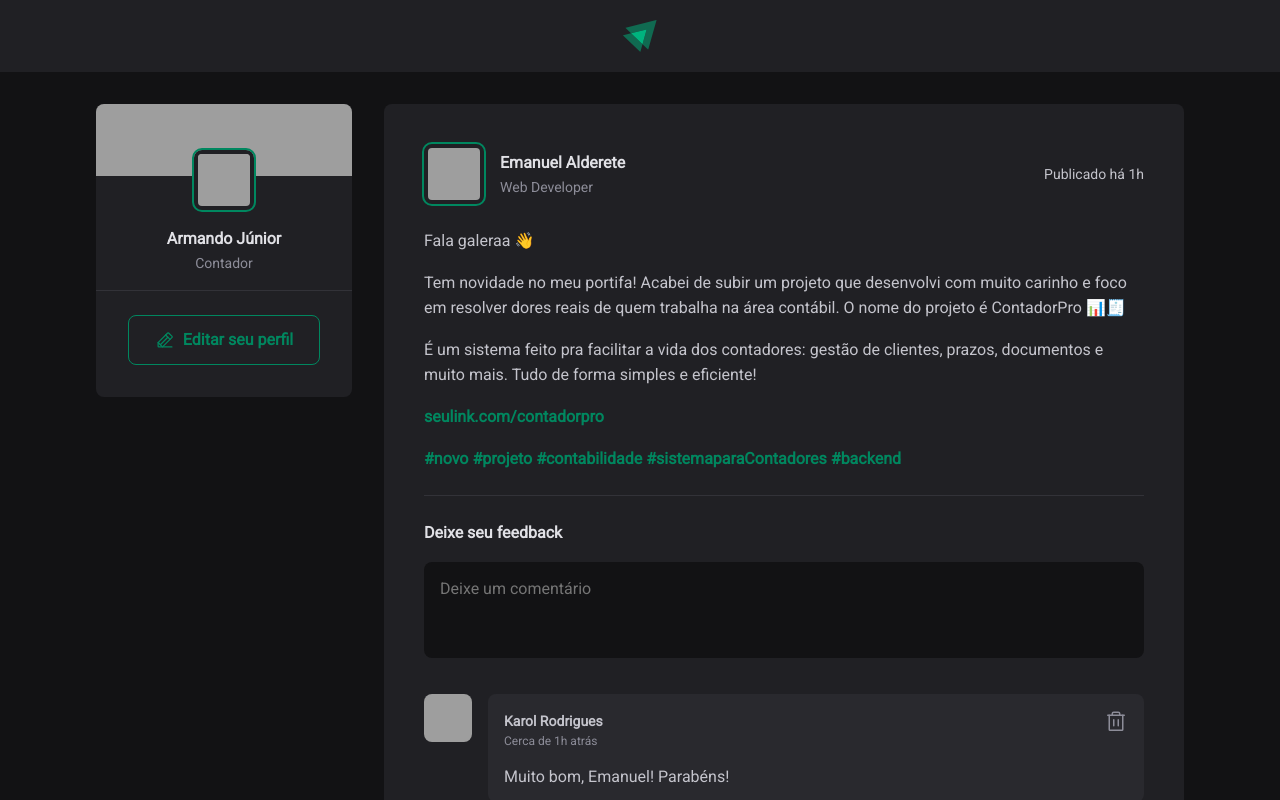
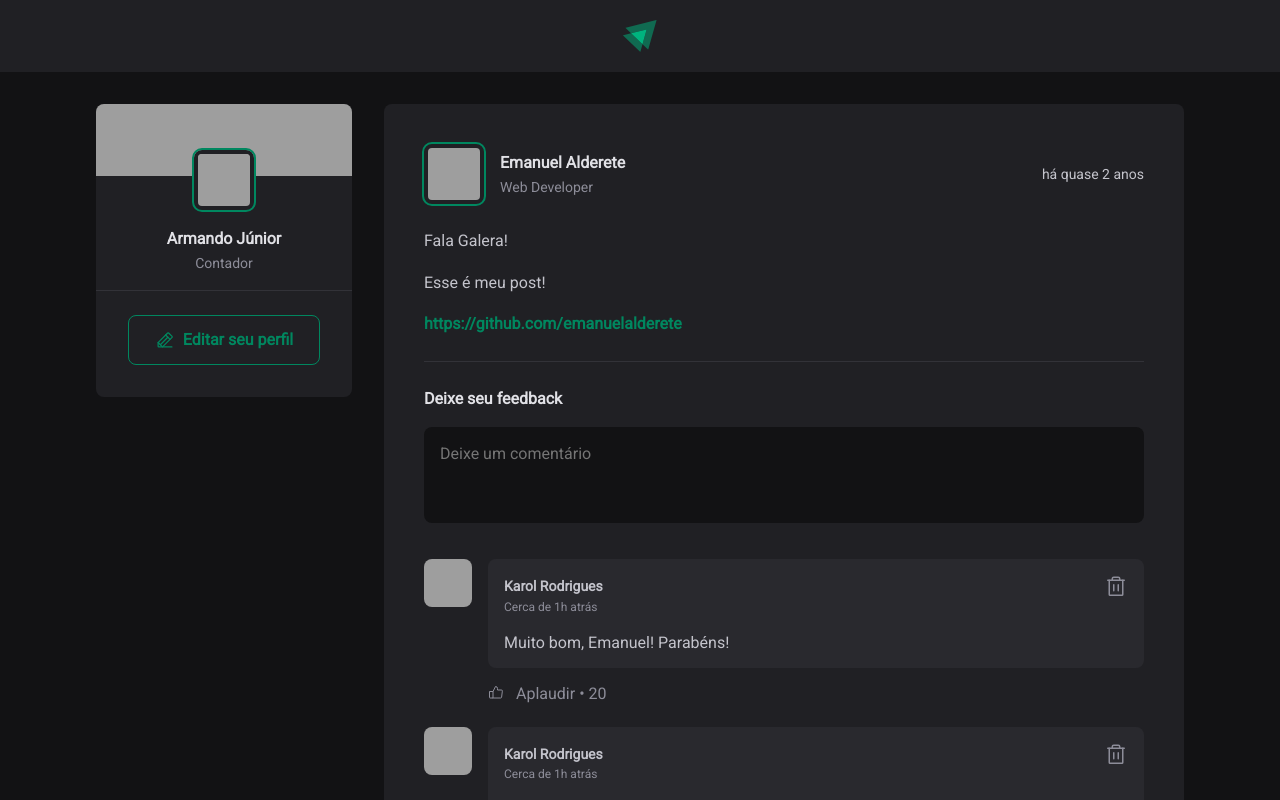
Before and after one commit to EmanuelAlderete/fundamentos-react, a React (Vite) app: page / in a window 1280 px wide. Shown: the top 800 px of the page. Built offline with nearby package versions, Linux system fonts and the light colour scheme; grey boxes are pictures that could not be loaded.

Commit message:
feat: implementa uso de props no post

```diff
--- a/src/App.jsx
+++ b/src/App.jsx
@@ -3,6 +3,51 @@
 import './assets/global.css';
 import { Header } from './components/Header';
 import { Sidebar } from './components/Sidebar';
+
+const posts = [
+  {
+    id: 1,
+    author: {
+      avatarUrl: "https://github.com/emanuelalderete.png",
+      name: "Emanuel Alderete",
+      role: "Web Developer"
+    },
+    content: [
+      { type: 'paragraph', content: 'Fala Galera!' },
+      { type: 'paragraph', content: 'Esse é meu post!' },
+      { type: 'link', content: 'https://github.com/emanuelalderete' }
+    ],
+    publishedAt: new Date('2023-05-03 20:00:00')
+  },
+  {
+    id: 1,
+    author: {
+      avatarUrl: "https://github.com/emanuelalderete.png",
+      name: "Emanuel Alderete",
+      role: "Web Developer"
+    },
+    content: [
+      { type: 'paragraph', content: 'Fala Galera!' },
+      { type: 'paragraph', content: 'Esse é meu post!' },
+      { type: 'link', content: 'https://github.com/emanuelalderete' }
+    ],
+    publishedAt: new Date('2023-05-03 20:00:00')
+  },
+  {
+    id: 1,
+    author: {
+      avatarUrl: "https://github.com/emanuelalderete.png",
+      name: "Emanuel Alderete",
+      role: "Web Developer"
+    },
+    content: [
+      { type: 'paragraph', content: 'Fala Galera!' },
+      { type: 'paragraph', content: 'Esse é meu post!' },
+      { type: 'link', content: 'https://github.com/emanuelalderete' }
+    ],
+    publishedAt: new Date('2023-05-03 20:00:00')
+  },
+];
 
 export function App() {
   return (
@@ -11,22 +56,15 @@
       <div className={styles.wrapper}>
         <Sidebar />
         <main>
-          <Post
-            author="Emanuel"
-            content="Meu primeiro post"
-          />
-          <Post
-            author="Emanuel"
-            content="Meu primeiro post"
-          />
-          <Post
-            author="Emanuel"
-            content="Meu primeiro post"
-          />
-          <Post
-            author="Emanuel"
-            content="Meu primeiro post"
-          />
+          {posts.map(post => {
+            return (
+              <Post
+                author={post.author}
+                content={post.content}
+                publishedAt={post.publishedAt}
+              />
+            )
+          })}
         </main>
       </div>
 
--- a/src/components/Post.jsx
+++ b/src/components/Post.jsx
@@ -1,37 +1,39 @@
+import { format, formatDistanceToNow } from 'date-fns';
+import ptBR from 'date-fns/locale/pt-BR';
 import { Comment } from './Comment';
 import { Avatar } from './Avatar';
 import styles from './Post.module.css';
 
-export function Post() {
+export function Post({ author, content, publishedAt }) {
+
+    const publishedDateFormatted = format(publishedAt, "d 'de' LLLL 'às' HH:mm'h'", { locale: ptBR });
+    const publishedDateRelativeToNow = formatDistanceToNow(publishedAt, {
+        locale: ptBR,
+        addSuffix: "Há"
+
+    });
     return (
         <article className={styles.post}>
             <header>
                 <div className={styles.author}>
-                    <Avatar src="https://github.com/emanuelalderete.png" />
+                    <Avatar src={author.avatarUrl} />
                     <div className={styles.authorInfo}>
-                        <strong>Emanuel Alderete</strong>
-                        <span>Web Developer</span>
+                        <strong>{author.name}</strong>
+                        <span>{author.role}</span>
                     </div>
                 </div>
-                <time title='Publicado em 23 de maio de 2024 às 14:04' dateTime='2025-01-01 13:34:35'>Publicado há 1h</time>
+                <time
+                    title={publishedDateFormatted}
+                    dateTime={publishedAt.toISOString()}>{publishedDateRelativeToNow}</time>
             </header>
             <div className={styles.content}>
-                <p>Fala galeraa 👋</p>
-                <p>Tem novidade no meu portifa! Acabei de subir um
-                    projeto que desenvolvi com muito carinho e foco em
-                    resolver dores reais de quem trabalha na área contábil.
-                    O nome do projeto é ContadorPro 📊🧾</p>
-                <p>É um sistema feito pra facilitar a vida dos contadores:
-                    gestão de clientes, prazos, documentos e muito mais.
-                    Tudo de forma simples e eficiente!</p>
-                <p><a href="">seulink.com/contadorpro</a></p>
-                <p>
-                    <a href="">#novo</a>{' '}
-                    <a href="">#projeto</a>{' '}
-                    <a href="">#contabilidade</a>{' '}
-                    <a href="">#sistemaparaContadores</a>{' '}
-                    <a href="">#backend</a>
-                </p>
+                {content.map(line => {
+                    if (line.type === 'paragraph') {
+                        return <p>{line.content}</p>
+                    } else if (line.type === 'link') {
+                        return <p><a>{line.content}</a></p>
+                    }
+                })}
             </div>
             <form className={styles.commentForm}>
                 <strong>Deixe seu feedback</strong>
```
